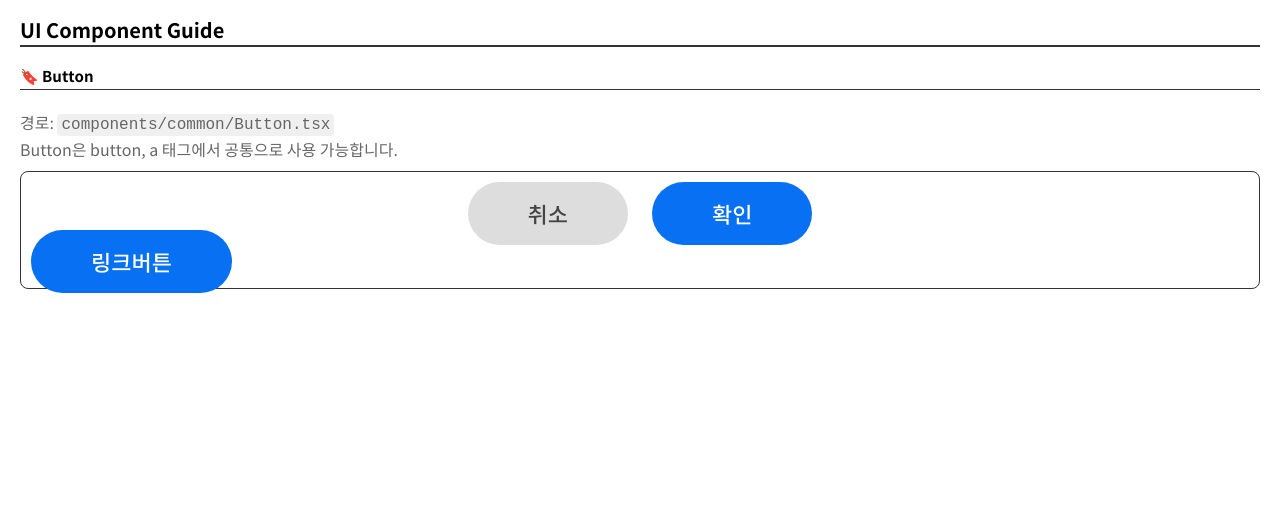
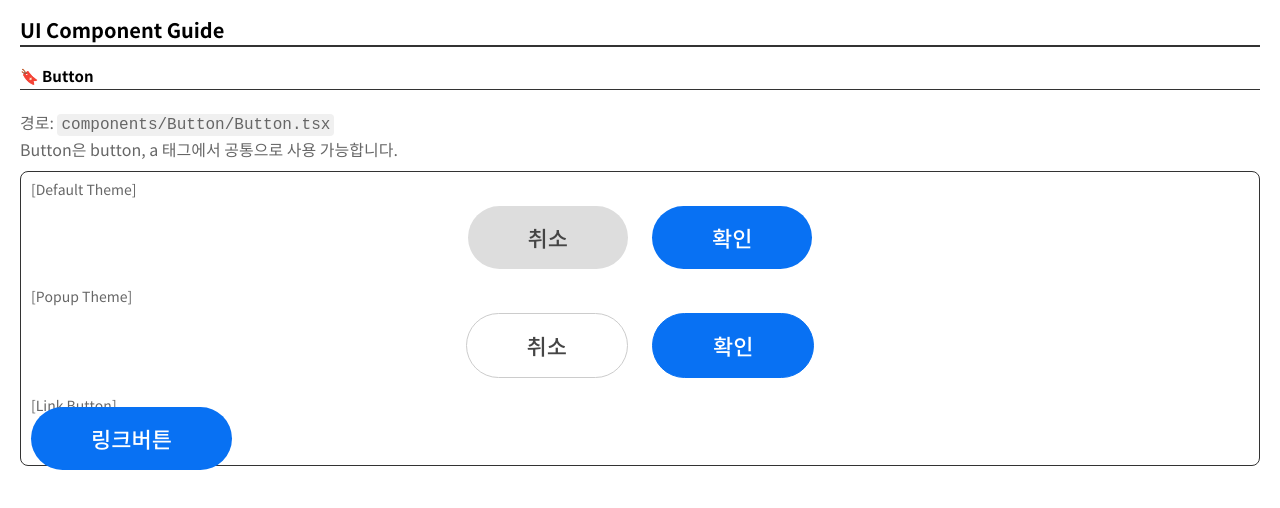
Before and after one commit to cara656513/capital_migration_react, a React (Vite) app: page / in a window 1280 px wide. Both pictures are taken after a click on the button "🔖 Button". Shown: the top 508 px of the page. Built offline with nearby package versions, Linux system fonts and the light colour scheme.

Commit message:
feat: popup button ing

```diff
--- a/src/components/Button/Button.module.scss
+++ b/src/components/Button/Button.module.scss
@@ -39,3 +39,28 @@
         background: $color-c;
     }
 }
+
+// Popup Theme Styles
+.popup {
+    &.primary {
+        background: $color-primary;
+        color: $color-white;
+        border: 1px solid $color-primary;
+
+        &:hover {
+            background: $color-primary-hover;
+            border-color: $color-primary-hover;
+        }
+    }
+
+    &.secondary {
+        background: transparent;
+        color: $color-45;
+        border: 1px solid $color-c;
+
+        &:hover {
+            background: $color-d;
+            border-color: $color-c;
+        }
+    }
+}
--- a/src/components/Button/Button.tsx
+++ b/src/components/Button/Button.tsx
@@ -6,12 +6,14 @@ type As = "button" | "a";
 
 interface ButtonProps extends React.ButtonHTMLAttributes<HTMLButtonElement> {
     variant?: ButtonVariant;
+    theme?: "default" | "popup";
     as?: As;
     href?: string
 }
 
 function Button({
     variant = "primary",
+    theme = "default",
     as = "button",
     href,
     children,
@@ -21,7 +23,12 @@ function Button({
     return (
         <Component
             href={href}
-            className={classNames(styles.button, styles[variant], className)}
+            className={classNames(
+                styles.button,
+                styles[variant],
+                theme !== "default" && styles[theme],
+                className
+            )}
         >
             {children}
         </Component>
--- a/src/pages/Guide.tsx
+++ b/src/pages/Guide.tsx
@@ -23,14 +23,23 @@ function Guide() {
           {isOpen &&
             <>
               <div className={styles.guideSectionDesc}>
-                <p>경로: <code>components/common/Button.tsx</code></p>
+                <p>경로: <code>components/Button/Button.tsx</code></p>
                 <p>Button은 button, a 태그에서 공통으로 사용 가능합니다.</p>
               </div>
               <div className={styles.guideSectionPreview}>
+                <p style={{ marginBottom: '10px', fontSize: '1.4rem', color: '#666' }}>[Default Theme]</p>
                 <ButtonGroup>
                   <Button variant="secondary">취소</Button>
                   <Button>확인</Button>
                 </ButtonGroup>
+
+                <p style={{ margin: '20px 0 10px', fontSize: '1.4rem', color: '#666' }}>[Popup Theme]</p>
+                <ButtonGroup>
+                  <Button theme="popup" variant="secondary">취소</Button>
+                  <Button theme="popup">확인</Button>
+                </ButtonGroup>
+
+                <p style={{ margin: '20px 0 10px', fontSize: '1.4rem', color: '#666' }}>[Link Button]</p>
                 <Button as="a" href="#">
                   링크버튼
                 </Button>
--- a/src/styles/base/_reset.scss
+++ b/src/styles/base/_reset.scss
@@ -151,3 +151,9 @@ a:active {
     text-decoration: none;
     // color: inherit;
 }
+
+*,
+*::before,
+*::after {
+    box-sizing: border-box;
+}
```
